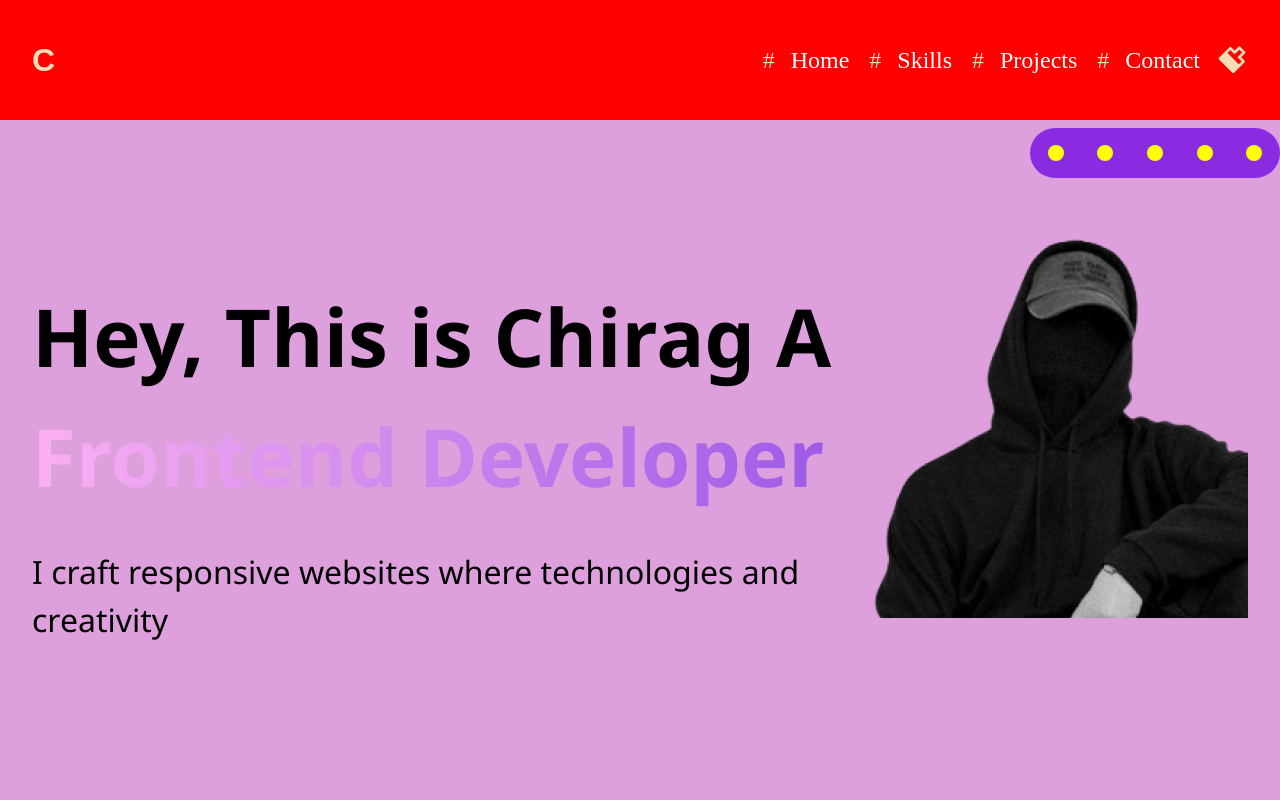
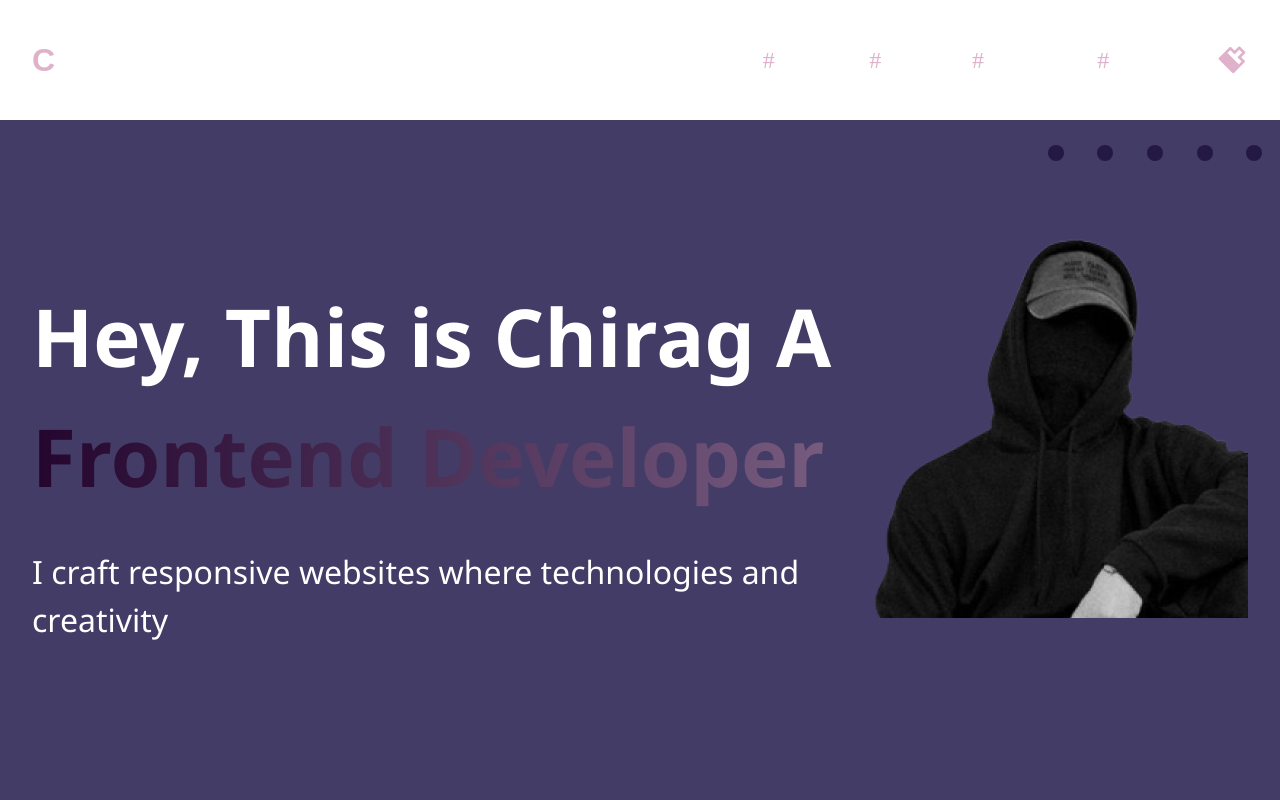
Before and after one commit to chirag-chhajed/portfolio, a React (Vite) app: page / in a window 1280 px wide. Both pictures are taken after a click on the icon 1232 px from the left and 60 px from the top of the page. Shown: the top 800 px of the page. Built offline with nearby package versions, Linux system fonts and the light colour scheme.

Commit message:
change made

```diff
--- a/src/Components/Header/Themes.jsx
+++ b/src/Components/Header/Themes.jsx
@@ -6,8 +6,8 @@ function DropDown(){
     const {theme,setTheme} = useContext(Context)
     // console.log(theme)
     return(
-        <div className={styles.dropdown}>
-            <div onClick={()=>setTheme("simple")}></div>
+        <div className={`${styles.dropdown} ${styles[theme]}`}>
+            <div onClick={()=>setTheme("purple")}></div>
             <div onClick={()=>setTheme("dark")}></div>
             <div onClick={()=>setTheme("new")}></div>
             <div onClick={()=>setTheme("hello")}></div>
--- a/src/css/header.module.css
+++ b/src/css/header.module.css
@@ -1,6 +1,5 @@
 
 .header{
-    --header:red;
     height: 10vh;
     display: flex;
     justify-content: space-between;
@@ -8,12 +7,12 @@
     padding-inline: 2rem;
     padding-block: 1rem;
     background-color:var(--header);
-    color: wheat;
+    color: #e0b1cb;
     z-index: 2;
     transition: background-color 0.3s ease;
 }
-.simple{
-    --header: purple;
+.purple{
+    --header: #231942;
 }
 .dark{
     --header: green;
--- a/src/css/home.module.css
+++ b/src/css/home.module.css
@@ -6,7 +6,9 @@ section.home {
     padding: 3rem 2rem;
     align-items: center;
     font-family: 'Segoe UI', Tahoma, Geneva, Verdana, sans-serif;
-    background-color: plum;
+    background-color: #433C67;
+    gap: 2rem;
+    color: white;
 }
 
 .home div {
@@ -20,7 +22,10 @@ section.home {
 }
 
 .home div h1 span {
-    background: linear-gradient(90deg, #fcb0f3 0%, #3e04dc 100%);
+
+    background: linear-gradient(90deg, hsla(284, 80%, 10%, 1) 0%, hsla(290, 25%, 76%, 1) 100%);
+    /* background: linear-gradient(90deg, hsla(228, 17%, 53%, 1) 0%, hsla(229, 28%, 88%, 1) 100%); */
+    /* background: linear-gradient(90deg, #fcb0f3 0%, #3e04dc 100%); */
     -webkit-background-clip: text;
     -webkit-text-fill-color: transparent;
     background-size: 200%;
--- a/src/css/skiils.module.css
+++ b/src/css/skiils.module.css
@@ -3,7 +3,7 @@
     grid-template-columns: repeat(2,1fr);
     grid-template-rows: repeat(2,1fr);
     gap: 2rem;
-    background-color: rgb(27, 27, 27);
+    background-color: #433C67;
     padding-block: 3rem;
     overflow: hidden;
 }
--- a/src/css/themes.module.css
+++ b/src/css/themes.module.css
@@ -4,15 +4,48 @@
     justify-content: space-evenly;
     top: 16vh;
     right: 0;
-    background-color: blueviolet;
+    background-color: var(--bg-dropdown);
     width: 250px;
     height: 50px;
     border-radius: 25px;
 }
+.purple{
+    --bg-dropdown: #e0b1cb;
+}
 .dropdown > div{
     height: 1rem;
     width: 1rem;
-    background-color: yellow;
+    border-radius: 50%;
+    background-color: var(--bg-color);
+}
+.dropdown > div:nth-of-type(1){
+    height: 1rem;
+    width: 1rem;
+    --bg-color: #231942;
+    border-radius: 50%;
+}
+.dropdown > div:nth-of-type(2){
+    height: 1rem;
+    width: 1rem;
+    --bg-color: #231942;
+    border-radius: 50%;
+}
+.dropdown > div:nth-of-type(3){
+    height: 1rem;
+    width: 1rem;
+    --bg-color: #231942;
+    border-radius: 50%;
+}
+.dropdown > div:nth-of-type(4){
+    height: 1rem;
+    width: 1rem;
+    --bg-color: #231942;
+    border-radius: 50%;
+}
+.dropdown > div:nth-of-type(5){
+    height: 1rem;
+    width: 1rem;
+    --bg-color: #231942;
     border-radius: 50%;
 }
 
```
